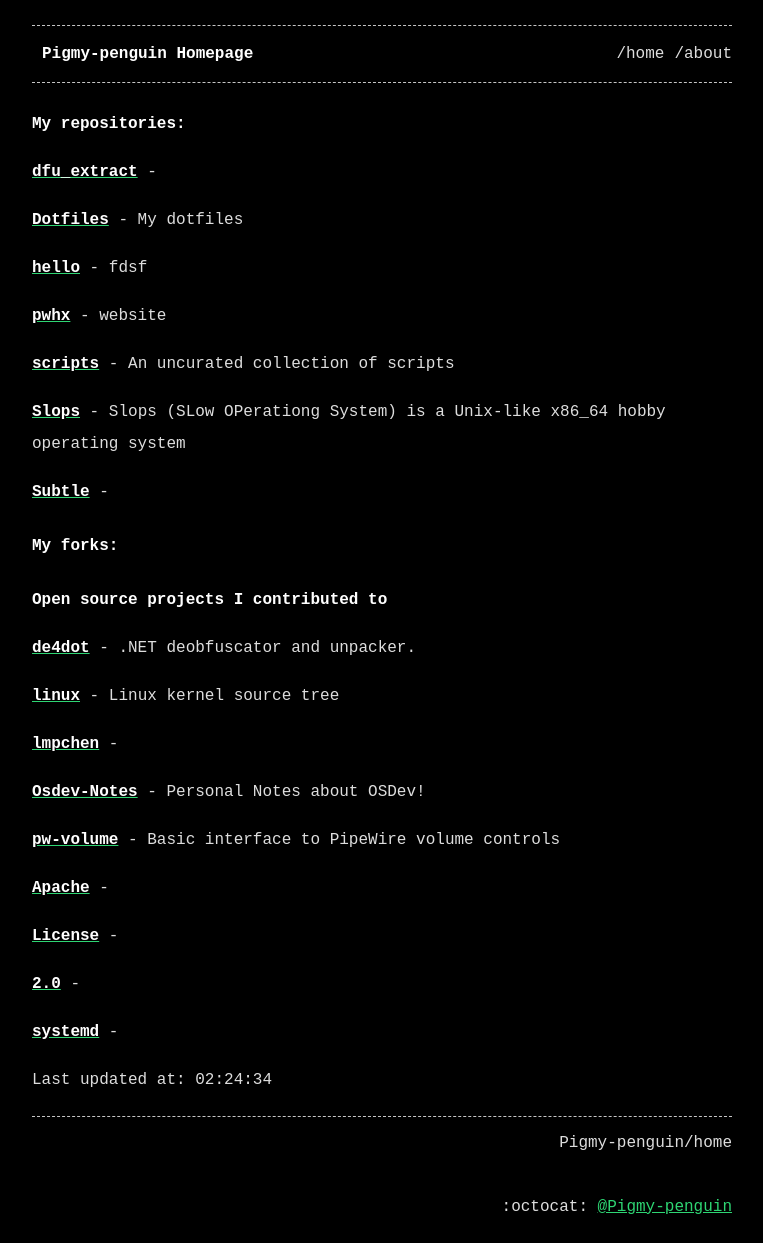
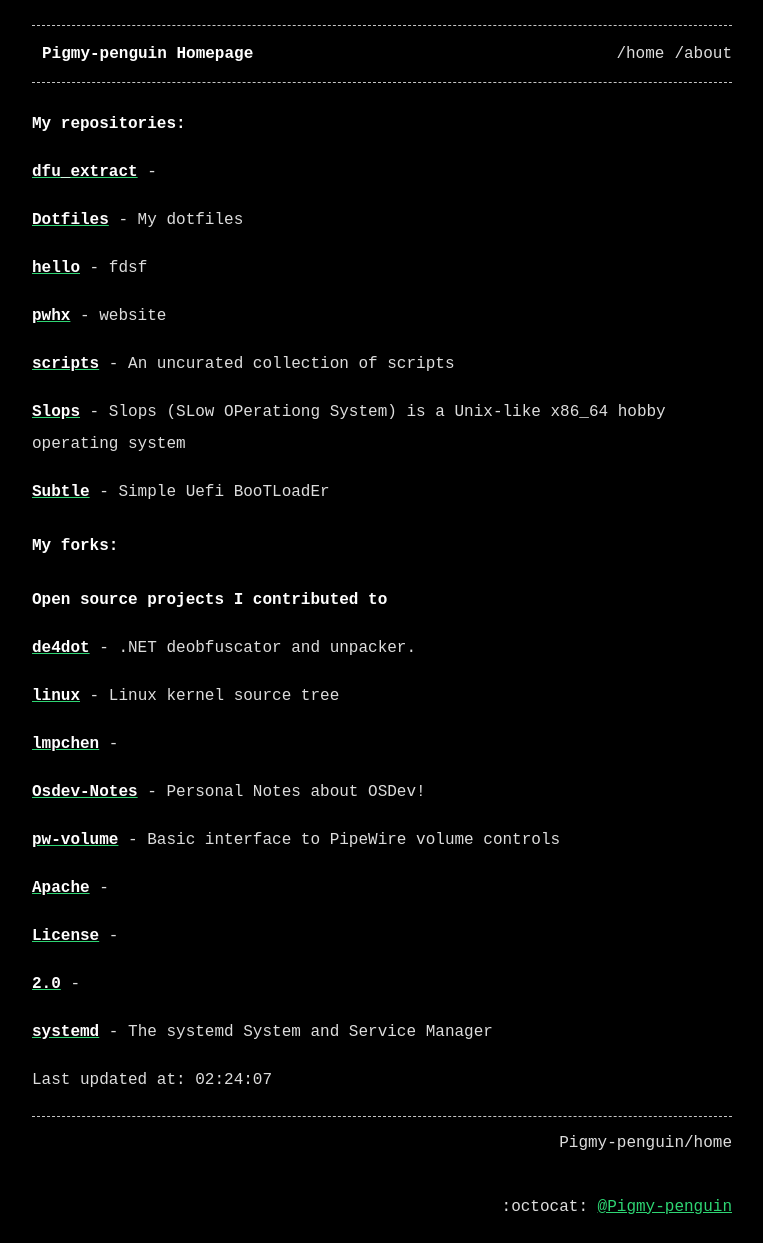
Before and after one commit to Pigmy-penguin/Pigmy-penguin.github.io, a Jekyll site: the page built from index.md, in a window 1280 px wide. Shown: the whole page, without its empty margins (258-1021 px from the left). Built offline with Jekyll 4.4.1, drawn with Linux system fonts in a browser that asks for light colours.

Commit message:
Auto updating the website

```diff
--- a/index.md
+++ b/index.md
@@ -19,7 +19,7 @@ title: Pigmy-penguin Homepage
 
 [**Slops**](https://github.com/Pigmy-penguin/Slops) - Slops (SLow OPerationg System) is a Unix-like x86_64 hobby operating system
 
-[**Subtle**](https://github.com/Pigmy-penguin/Subtle) -
+[**Subtle**](https://github.com/Pigmy-penguin/Subtle) - Simple Uefi BooTLoadEr
 
 ## My forks:
 ### Open source projects I contributed to
@@ -40,7 +40,7 @@ title: Pigmy-penguin Homepage
 
 [**2.0**](https://github.com/Pigmy-penguin/2.0) -
 
-[**systemd**](https://github.com/Pigmy-penguin/systemd) -
+[**systemd**](https://github.com/Pigmy-penguin/systemd) - The systemd System and Service Manager
 
 
-Last updated at: 02:24:34
+Last updated at: 02:24:07
```
Also changed, not shown: 2 other files.
